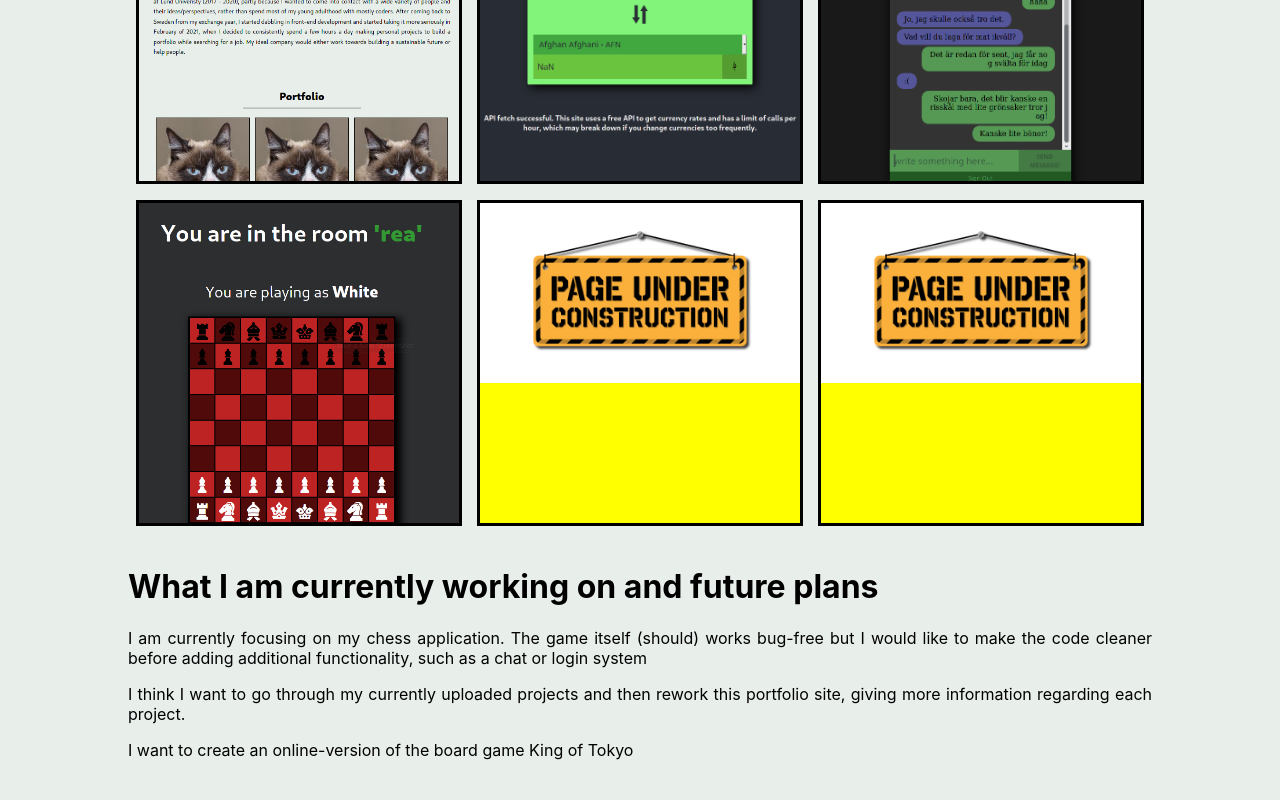
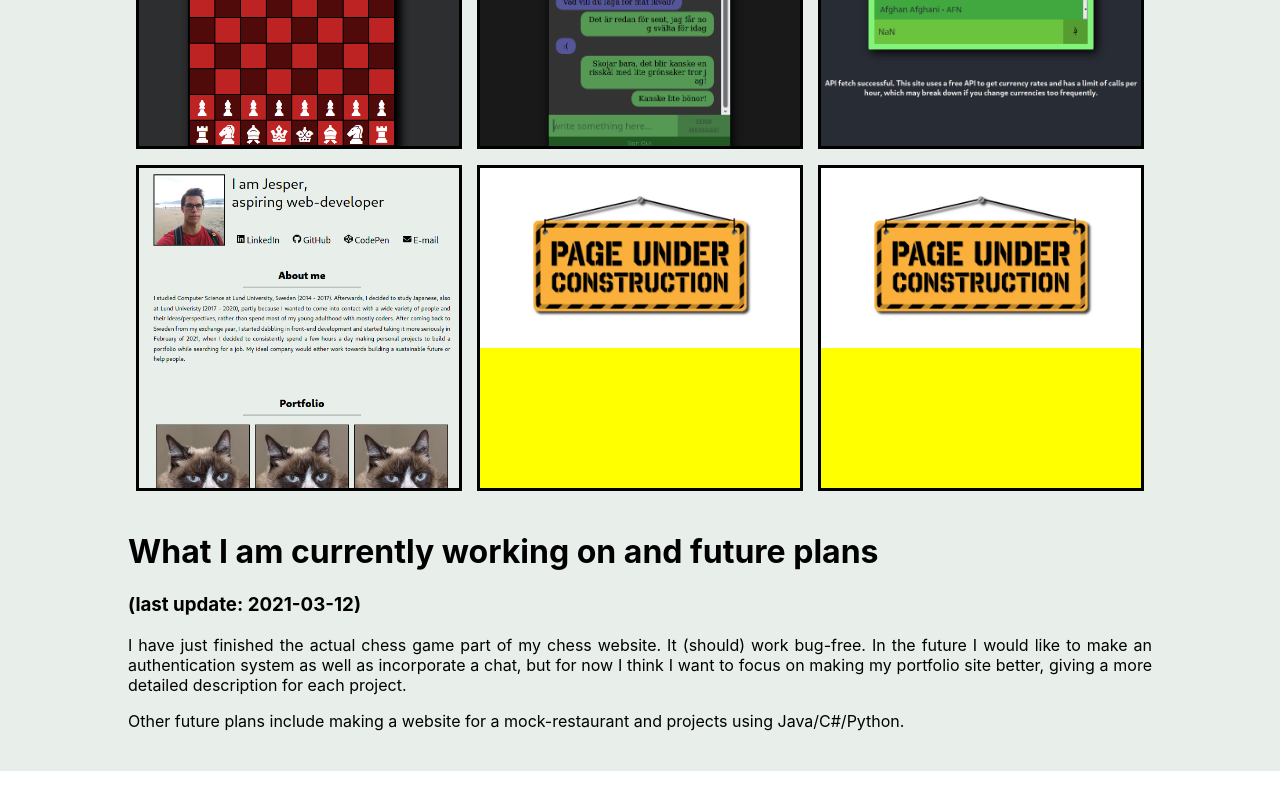
Before and after one commit to JesperGustafsson/portfolio-old, a React (Create React App) app: page / in a window 1280 px wide. Shown: the part 1037-1837 px from the top of the page. After the commit the page ends 1808 px from the top, so only its background shows below. Built offline with nearby package versions, Linux system fonts and the light colour scheme.

Commit message:
changed order of projets, changed text

```diff
--- a/public/index.html
+++ b/public/index.html
@@ -7,7 +7,7 @@
     <meta name="theme-color" content="#000000" />
     <meta
       name="description"
-      content="Web site created using create-react-app"
+      content="my portfolio"
     />
     <link rel="apple-touch-icon" href="%PUBLIC_URL%/logo192.png" />
     <!--
--- a/src/components/About.js
+++ b/src/components/About.js
@@ -70,10 +70,8 @@ const About = () => {
                 Afterwards, I decided to study Japanese, also at Lund Univeristy (2017 - 2020),
                 partly because I wanted to come into contact with a wide variety of people and their ideas/perspectives,
                 rather than spend most of my young adulthood with mostly coders. After coming back to Sweden from
-                my exchange year, I started dabbling in front-end development and started taking it more
-                seriously in February of 2021, when I decided to consistently spend a few hours a day making
-                personal projects to build a portfolio while searching for a job.
-                My ideal company would either work towards building a sustainable future or help people.
+                my exchange year, I started dabbling in front-end development as it was something my education lacked.
+                My ideal company would either work towards building a sustainable future or help people in need.
             </SectionContent>
         </Container>
     )
--- a/src/components/Header.js
+++ b/src/components/Header.js
@@ -97,14 +97,14 @@ const Header = () => {
             </Photo>
             <Intro>
                 <Intro2>
-                    I am Jesper, <br/> aspiring web-developer
+                    I am Jesper, <br/> aspiring developer
                 </Intro2>
                 <Media>
                     <Links>
                         <Link href="https://www.linkedin.com/in/jesper-gustafsson-61618312a"><FaLinkedin/> LinkedIn</Link>
                         <Link href="https://github.com/JesperGustafsson"><FaGithub/> GitHub</Link>
-                        <Link href="#"><FaCodepen/> CodePen</Link>
-                        <Link href="#"><FaEnvelope/> E-mail</Link>
+                        {/* <Link href="#"><FaCodepen/> CodePen</Link> */}
+                        <Link href="mailto:jesper95gustafsson@gmail.com"><FaEnvelope/> E-mail</Link>
                     </Links>
                     <JobTitle>
                         {/* /Front-End Developer/ */}
--- a/src/components/Portfolio.js
+++ b/src/components/Portfolio.js
@@ -122,28 +122,28 @@ const Portfolio = () => {
                 Portfolio
             </SectionTitle>
             <SectionContent>
-                <Project href ="#">
-                   <ProjectTitle>This Portfolio!</ProjectTitle>
-                    <ProjectImage src={project_thumb_portfolio}></ProjectImage>
+                <Project href ="https://hungry-franklin-438ea6.netlify.app/">
+                   <ProjectTitle>CHESS</ProjectTitle>
+                   <ProjectImage src={project_thumb_chess}></ProjectImage>
+                </Project>
+                <Project href ="https://jespergustafsson.github.io/chat-app/">
+                   <ProjectTitle>CHAT APP</ProjectTitle>
+                   <ProjectImage src={project_thumb_chat}></ProjectImage>
                 </Project>
                 <Project href ="https://jespergustafsson.github.io/currency-exchanger-v2/"> {/*currency-exchanger*/}
                    <ProjectTitle>CURRENCY EXCHANGER</ProjectTitle>
                    <ProjectImage src={project_thumb_currency}></ProjectImage>
                 </Project>
-                <Project href ="https://jespergustafsson.github.io/chat-app/">
-                   <ProjectTitle>CHAT APP</ProjectTitle>
-                   <ProjectImage src={project_thumb_chat}></ProjectImage>
+                <Project href ="#">
+                   <ProjectTitle>This Portfolio!</ProjectTitle>
+                    <ProjectImage src={project_thumb_portfolio}></ProjectImage>
                 </Project>
-                <Project href ="https://hungry-franklin-438ea6.netlify.app/">
-                   <ProjectTitle>CHESS</ProjectTitle>
-                   <ProjectImage src={project_thumb_chess}></ProjectImage>
-                </Project>
-                <Project href ="https://jespergustafsson.github.io/restaurant/">
-                   <ProjectTitleDev>RESTAURANT</ProjectTitleDev>
+                <Project href ="#">
+                   <ProjectTitleDev>RESTAURANT?</ProjectTitleDev>
                    <ProjectImage src={project_thumb_construction}></ProjectImage>
                 </Project>
-                <Project href ="https://jespergustafsson.github.io/ikea-clone/">
-                   <ProjectTitleDev>IKEA CLONE</ProjectTitleDev>
+                <Project href ="#">
+                   <ProjectTitleDev>E-SHOP?</ProjectTitleDev>
                    <ProjectImage src={project_thumb_construction}></ProjectImage>
                 </Project>
             </SectionContent>
--- a/src/components/Todo.js
+++ b/src/components/Todo.js
@@ -4,10 +4,10 @@ const Todo = () => {
     return (
         <div>
             <br></br>
-            <h1>What I am currently working on and future plans</h1>
-            <p>I am currently focusing on my chess application. The game itself (should) works bug-free but I would like to make the code cleaner before adding additional functionality, such as a chat or login system</p>
-            <p>I think I want to go through my currently uploaded projects and then rework this portfolio site, giving more information regarding each project. </p>
-            <p>I want to create an online-version of the board game King of Tokyo</p>
+            <h1>What I am currently working on and future plans </h1><h3>(last update: 2021-03-12)</h3>
+            <p>I have just finished the actual chess game part of my chess website. It (should) work bug-free. In the future I would like to make an authentication system as well as incorporate a chat, but for now I think I want to
+                focus on making my portfolio site better, giving a more detailed description for each project.</p>
+            <p>Other future plans include making a website for a mock-restaurant and projects using Java/C#/Python.</p>
         </div>
     )
 }
```
